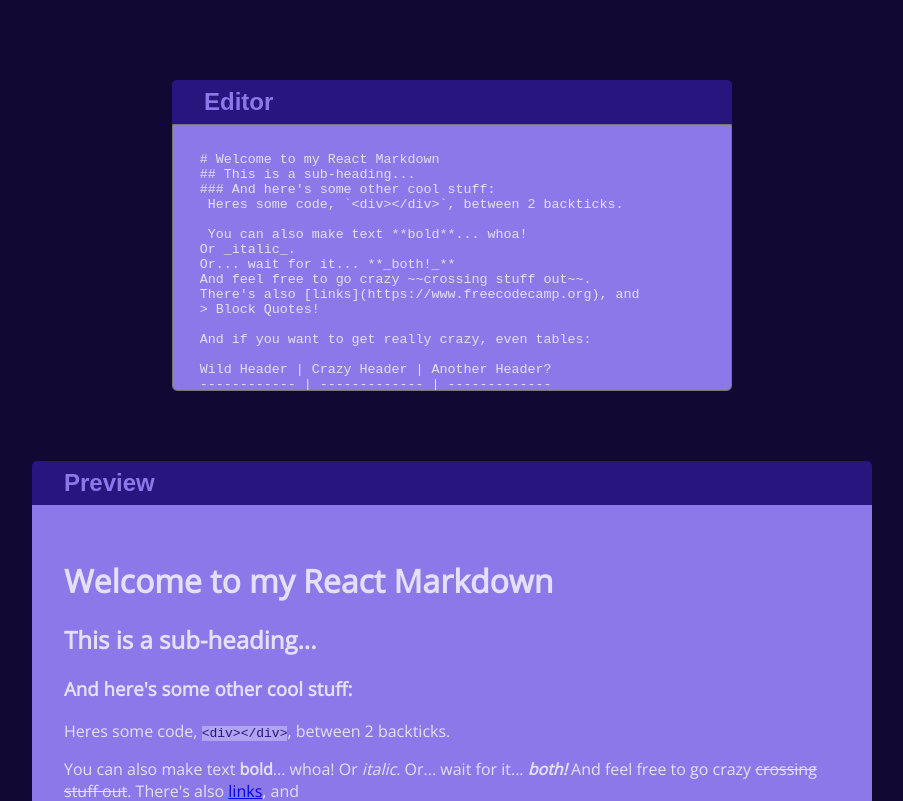
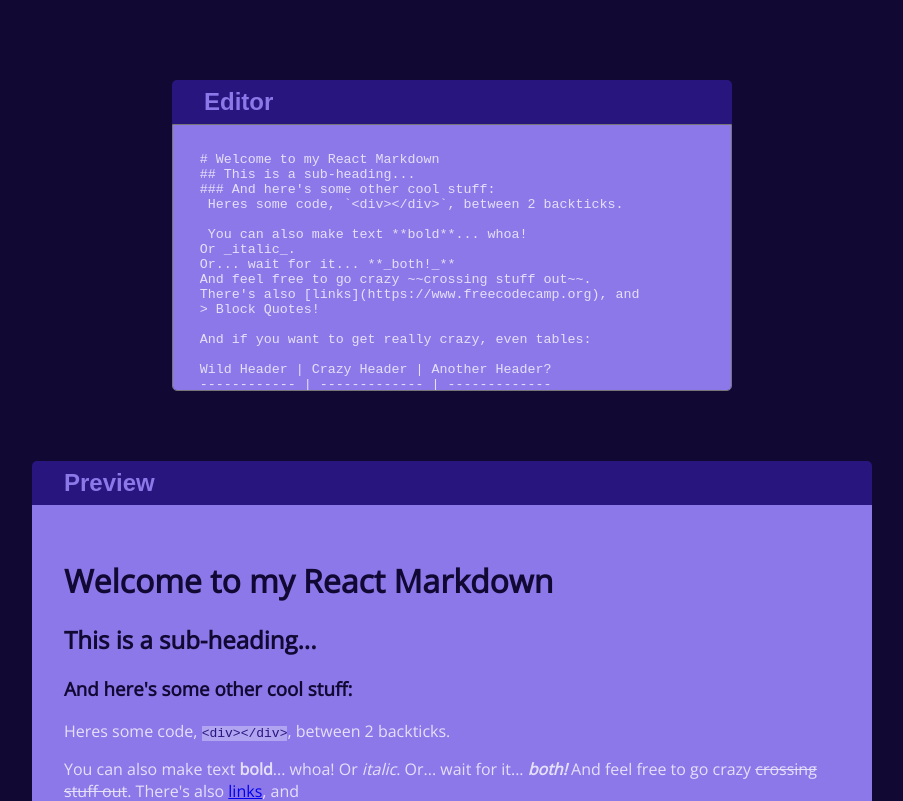
Before and after one commit to napstar-420/react-markdown-previewer, a React (Create React App) app: page / in a window 1280 px wide. Shown: the top 801 px of the page, without its empty margins (188-1091 px from the left). Built offline with nearby package versions, Linux system fonts and the light colour scheme; a web font is replaced by a local one.

Commit message:
Added styling for h1,h2, and h3 in the preview

```diff
--- a/src/Scss/main.css
+++ b/src/Scss/main.css
@@ -74,6 +74,10 @@ body {
   font-family: 'open sans', sans-serif;
 }
 
+.App .preview-container #preview h1, .App .preview-container #preview h2, .App .preview-container #preview h3 {
+  color: #110934;
+}
+
 .App .preview-container #preview code {
   background-color: #e5e0fa6b;
   color: #29157E;
--- a/src/Scss/main.scss
+++ b/src/Scss/main.scss
@@ -56,6 +56,10 @@ body {
         #preview {
             width: 100%;
             font-family: 'open sans', sans-serif;
+
+            h1, h2, h3 {
+                color: #110934;
+            }
 
             code {
                 background-color: #e5e0fa6b;
```
Also changed, not shown: 1 other file (tests, documents, lock files or other folders).
